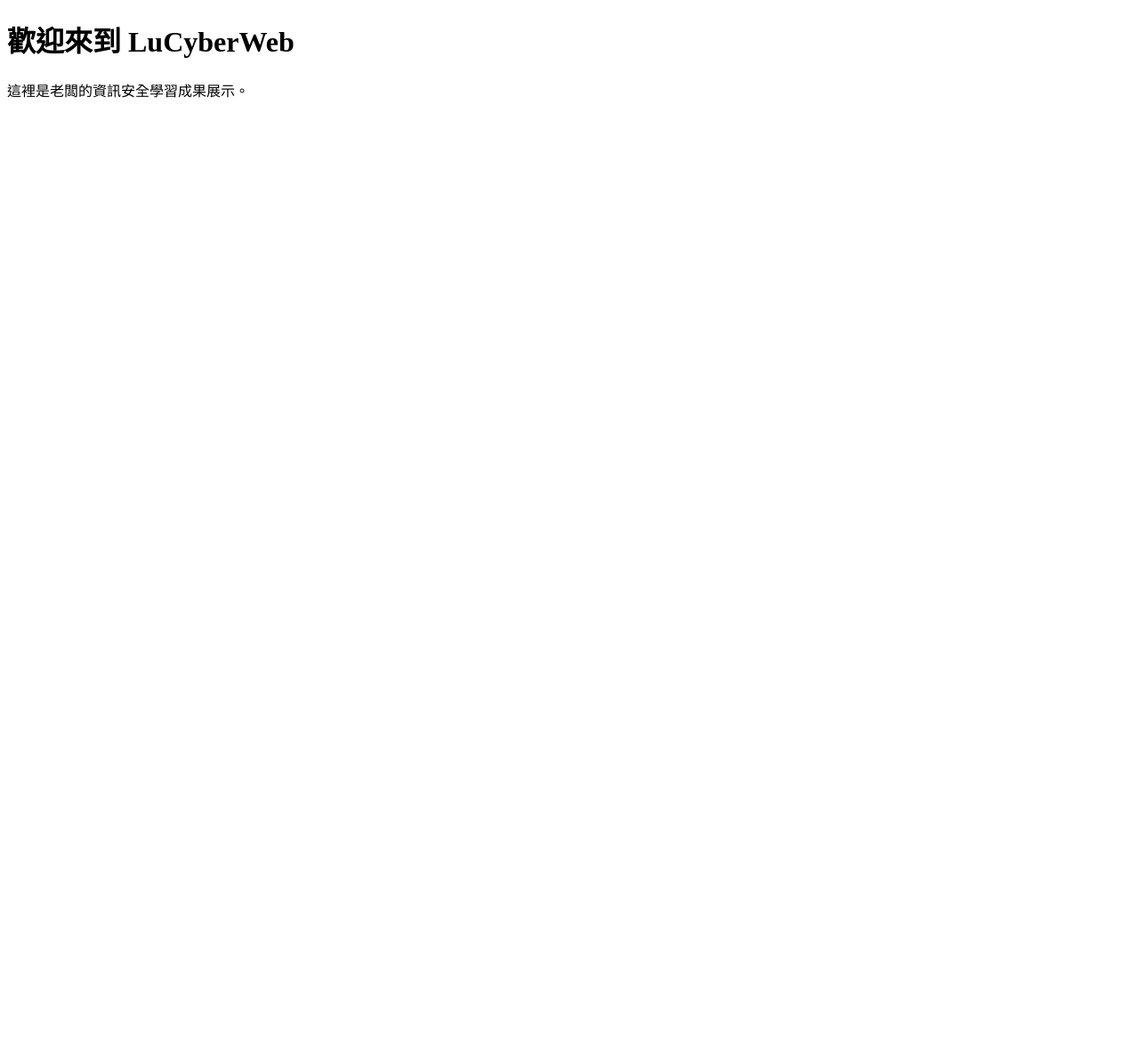
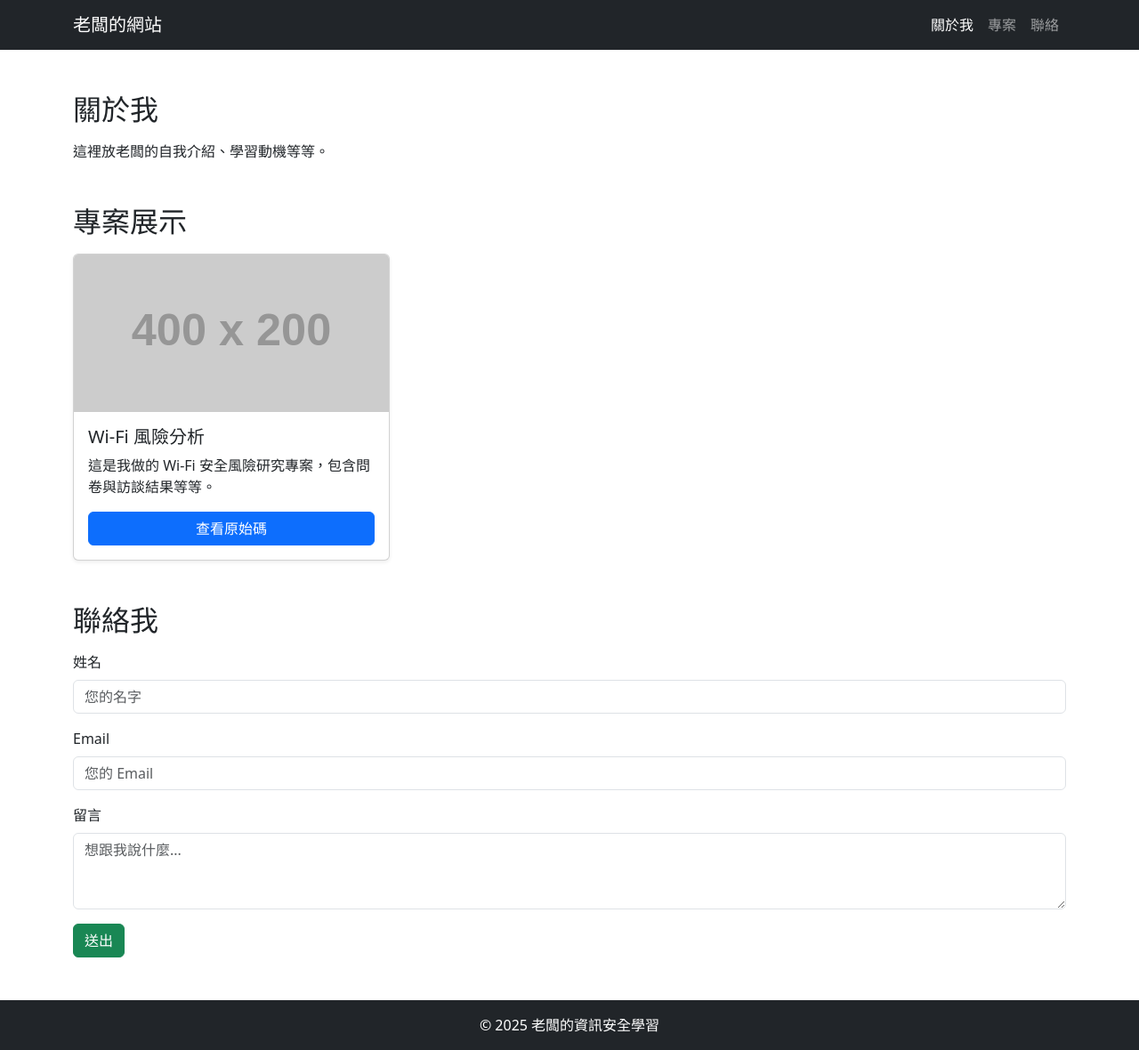
Before and after one commit to Lucas-Chu-0209/LuCyberWeb, a plain HTML site: page index.html in a window 1280 px wide. Shown: the whole page at 89% size. Before the commit the page ends 800 px from the top, so only its background shows below. Drawn offline with nearby package versions, Linux system fonts and the light colour scheme; placeholder pictures from the web are drawn by us.

Commit message:
Update index.html

```diff
--- a/index.html
+++ b/index.html
@@ -3,11 +3,124 @@
 <head>
   <meta charset="UTF-8" />
   <meta name="viewport" content="width=device-width, initial-scale=1.0" />
-  <title>老闆的資訊安全學習網站</title>
-  <link rel="stylesheet" href="css/styles.css" />
+  <title>老闆的資訊安全學習</title>
+  <!-- 載入 Bootstrap CSS -->
+  <link
+    href="https://cdn.jsdelivr.net/npm/bootstrap@5.4.0/dist/css/bootstrap.min.css"
+    rel="stylesheet"
+  />
 </head>
 <body>
-  <h1>歡迎來到 LuCyberWeb</h1>
-  <p>這裡是老闆的資訊安全學習成果展示。</p>
+  <!-- 頁首：Navbar -->
+  <nav class="navbar navbar-expand-lg navbar-dark bg-dark">
+    <div class="container">
+      <a class="navbar-brand" href="#">老闆的網站</a>
+      <button
+        class="navbar-toggler"
+        type="button"
+        data-bs-toggle="collapse"
+        data-bs-target="#navbarNav"
+        aria-controls="navbarNav"
+        aria-expanded="false"
+        aria-label="Toggle navigation"
+      >
+        <span class="navbar-toggler-icon"></span>
+      </button>
+      <div class="collapse navbar-collapse" id="navbarNav">
+        <ul class="navbar-nav ms-auto">
+          <li class="nav-item">
+            <a class="nav-link active" href="#about">關於我</a>
+          </li>
+          <li class="nav-item">
+            <a class="nav-link" href="#projects">專案</a>
+          </li>
+          <li class="nav-item">
+            <a class="nav-link" href="#contact">聯絡</a>
+          </li>
+        </ul>
+      </div>
+    </div>
+  </nav>
+
+  <!-- 主要內容區塊 -->
+  <div class="container my-5">
+    <!-- 關於我 -->
+    <section id="about" class="mb-5">
+      <h2 class="mb-3">關於我</h2>
+      <p>這裡放老闆的自我介紹、學習動機等等。</p>
+    </section>
+
+    <!-- 專案展示 -->
+    <section id="projects" class="mb-5">
+      <h2 class="mb-3">專案展示</h2>
+      <div class="row gy-4">
+        <!-- 專案卡片 1 -->
+        <div class="col-md-4">
+          <div class="card h-100 shadow-sm">
+            <img
+              src="https://via.placeholder.com/400x200"
+              class="card-img-top"
+              alt="專案截圖"
+            />
+            <div class="card-body d-flex flex-column">
+              <h5 class="card-title">Wi-Fi 風險分析</h5>
+              <p class="card-text flex-grow-1">
+                這是我做的 Wi-Fi 安全風險研究專案，包含問卷與訪談結果等等。
+              </p>
+              <a
+                href="https://github.com/USERNAME/wifi-project"
+                class="btn btn-primary mt-auto"
+                target="_blank"
+                rel="noopener"
+              >
+                查看原始碼
+              </a>
+            </div>
+          </div>
+        </div>
+        <!-- 更多卡片可複製貼上 -->
+      </div>
+    </section>
+
+    <!-- 聯絡我 -->
+    <section id="contact" class="mb-5">
+      <h2 class="mb-3">聯絡我</h2>
+      <form>
+        <div class="mb-3">
+          <label for="name" class="form-label">姓名</label>
+          <input type="text" class="form-control" id="name" placeholder="您的名字" />
+        </div>
+        <div class="mb-3">
+          <label for="email" class="form-label">Email</label>
+          <input
+            type="email"
+            class="form-control"
+            id="email"
+            placeholder="您的 Email"
+          />
+        </div>
+        <div class="mb-3">
+          <label for="message" class="form-label">留言</label>
+          <textarea
+            class="form-control"
+            id="message"
+            rows="3"
+            placeholder="想跟我說什麼..."
+          ></textarea>
+        </div>
+        <button type="submit" class="btn btn-success">送出</button>
+      </form>
+    </section>
+  </div>
+
+  <!-- 頁尾 -->
+  <footer class="bg-dark text-white text-center py-3">
+    &copy; 2025 老闆的資訊安全學習
+  </footer>
+
+  <!-- 載入 Bootstrap JS（若要啟用漢堡選單、下拉選單等互動元件才需要）-->
+  <script
+    src="https://cdn.jsdelivr.net/npm/bootstrap@5.4.0/dist/js/bootstrap.bundle.min.js"
+  ></script>
 </body>
 </html>
```
